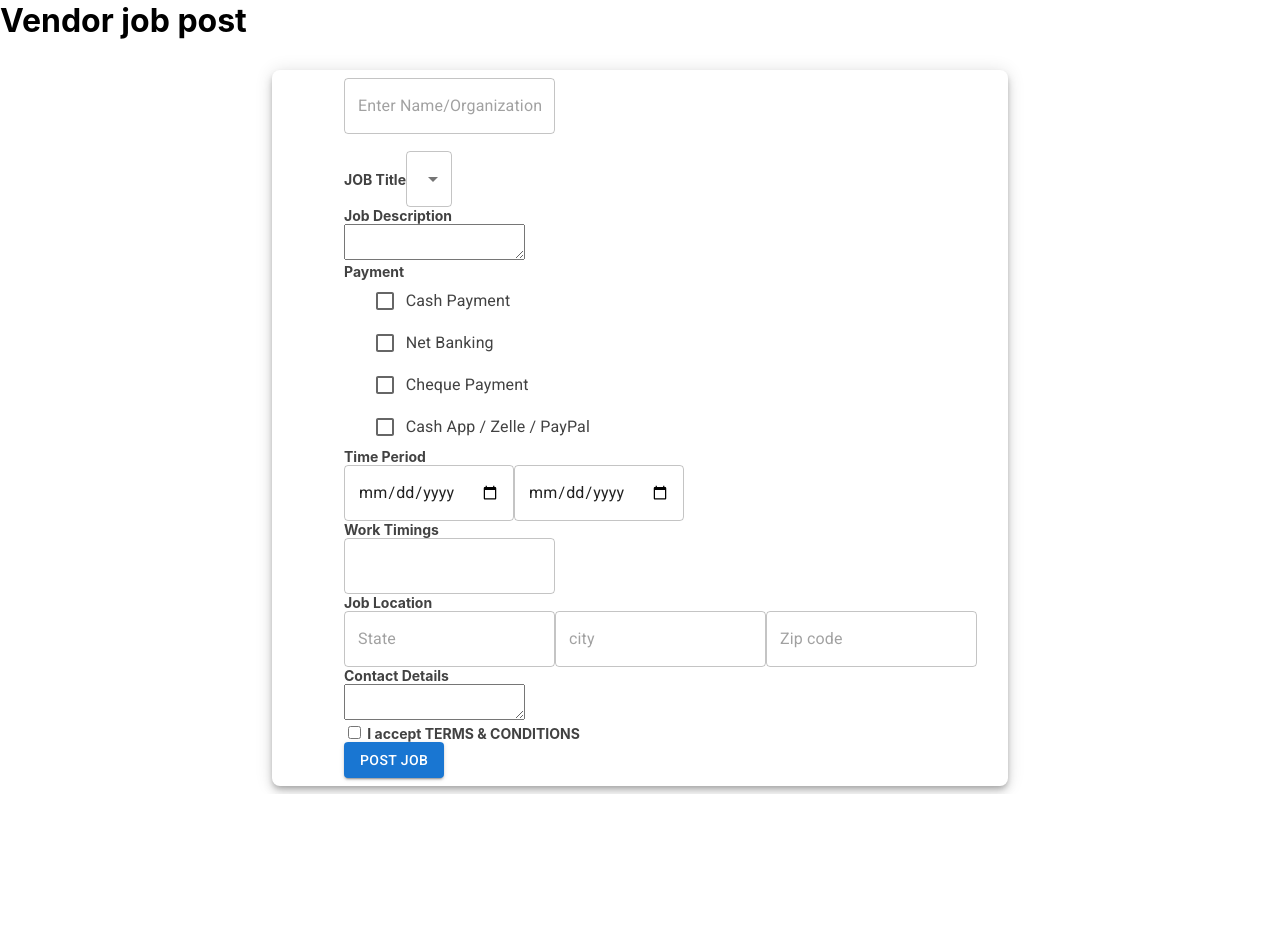
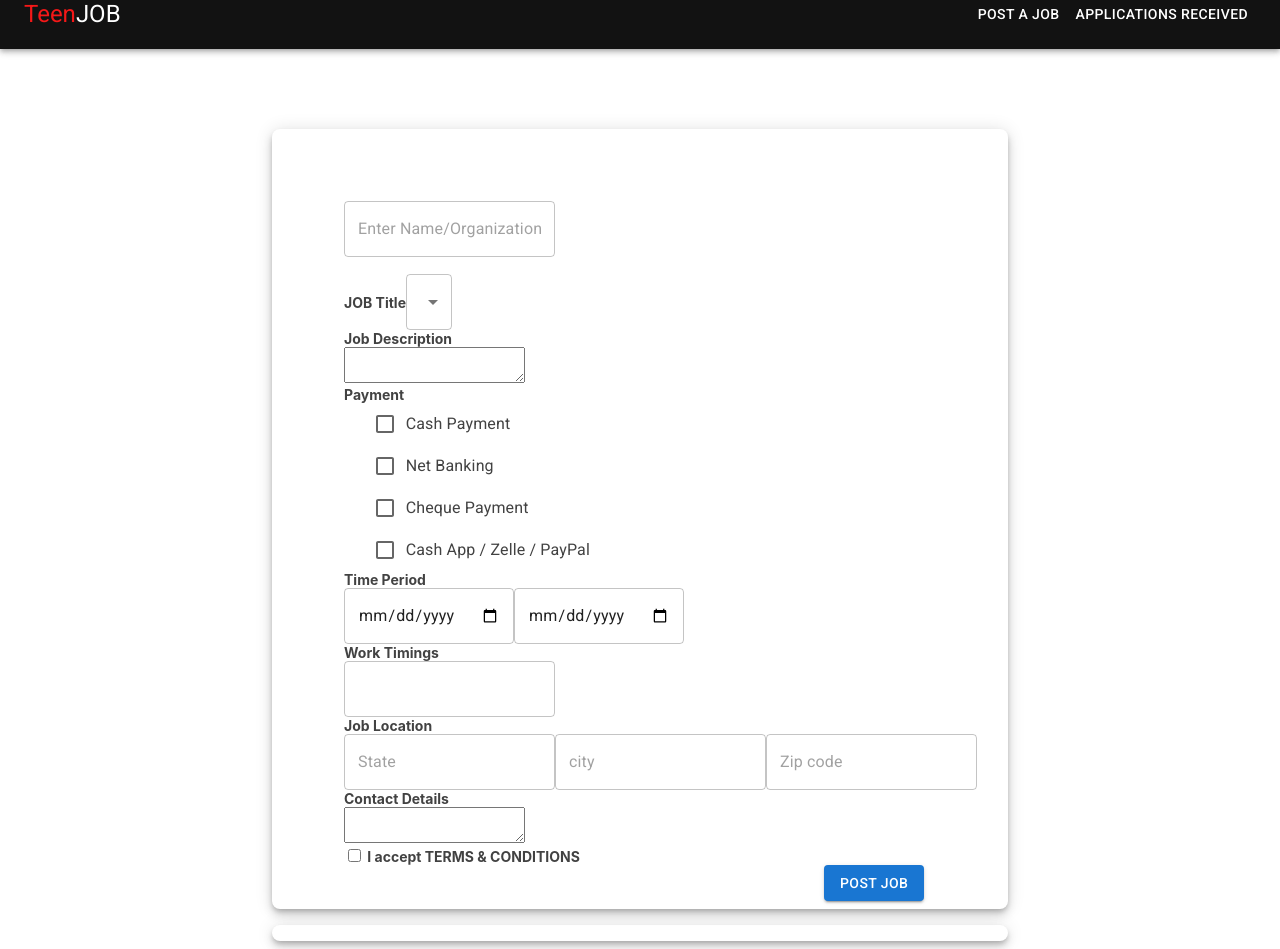
Before and after one commit to Intellisavvy/teens_portal_react_app, a React (Create React App) app: page / in a window 1280 px wide. Shown: the part 20-969 px from the top of the page. Before the commit the page ends 814 px from the top, so only its background shows below. Built offline with nearby package versions, Linux system fonts and the light colour scheme.

Commit message:
job card added

```diff
--- a/package.json
+++ b/package.json
@@ -5,6 +5,7 @@
   "dependencies": {
     "@emotion/react": "^11.9.0",
     "@emotion/styled": "^11.8.1",
+    "@mui/icons-material": "^5.8.0",
     "@mui/material": "^5.7.0",
     "@tailwindcss/forms": "^0.5.1",
     "@testing-library/jest-dom": "^5.16.4",
--- a/src/App.js
+++ b/src/App.js
@@ -1,13 +1,25 @@
 
+import { sizeHeight } from '@mui/system';
+import { useState } from 'react';
 import './job post/App.css';
+import VendorNavbar from './job post/component';
 import Post from './job post/post';
+import Hey from './job post/test';
 // import Hey from './test';
 
 function App() {
+  const [now,setnow]=useState([]);
+  const data=(user,job,des,payment,fromtime,totime,work,stat,place,zip,add)=>{
+    setnow((hill)=>{
+      return [...hill,
+      {name:user,title:job,apple:des,pay:payment,from:fromtime,to:totime,time:work,state:stat,city:place,code:zip,details:add,id:Math.random().toString()},]
+    })
+  }
   return (
     <div >
-     <Post/>
-     {/* <Hey/> */}
+      <VendorNavbar/>
+     <Post onflow={data}/>
+     <Hey fin={now}/>
     </div>
   );
 }
--- a/src/job post/App.css
+++ b/src/job post/App.css
@@ -2,3 +2,10 @@
 {
   margin-left: 4rem;
 }
+.button{
+  margin-left: 30rem;
+}
+.sall
+{
+  margin-top: 4rem;
+}
--- /dev/null
+++ b/src/job post/component.js
@@ -0,0 +1,141 @@
+import * as React from 'react';
+import AppBar from '@mui/material/AppBar';
+import Box from '@mui/material/Box';
+import Toolbar from '@mui/material/Toolbar';
+import IconButton from '@mui/material/IconButton';
+import Typography from '@mui/material/Typography';
+import Menu from '@mui/material/Menu';
+import MenuIcon from '@mui/icons-material/Menu';
+import Container from '@mui/material/Container';
+import Avatar from '@mui/material/Avatar';
+import Button from '@mui/material/Button';
+import Tooltip from '@mui/material/Tooltip';
+import MenuItem from '@mui/material/MenuItem';
+
+// import ProfilePic from '../../Images/ceo.jpg'
+
+const childNavData = ['Post a Job', 'Applications Received'];
+const settings = ['Profile', 'Logout'];
+
+const VendorNavbar = () => {
+    const [anchorElNav, setAnchorElNav] = React.useState(null);
+    const [anchorElUser, setAnchorElUser] = React.useState(null);
+
+    const handleOpenNavMenu = (event) => {
+        setAnchorElNav(event.currentTarget);
+    };
+    const handleOpenUserMenu = (event) => {
+        setAnchorElUser(event.currentTarget);
+    };
+
+    const handleCloseNavMenu = () => {
+        setAnchorElNav(null);
+    };
+
+    const handleCloseUserMenu = () => {
+        setAnchorElUser(null);
+    };
+
+    return (
+        <AppBar position="static" style={{backgroundColor:"#121212"}}>
+            <Container maxWidth="xl">
+                <Toolbar disableGutters>
+                    <Typography
+                        variant="h5"
+                        component="div"
+                        sx={{ mr: 2, display: { xs: 'none', md: 'flex' } }}
+                    >
+                        <span style={{color:"#F51818"}}>Teen</span> JOB
+                    </Typography>
+
+                    <Box sx={{ flexGrow: 1, display: { xs: 'flex', md: 'none' } }}>
+                        <IconButton
+                            size="large"
+                            aria-label="account of current user"
+                            aria-controls="menu-appbar"
+                            aria-haspopup="true"
+                            onClick={handleOpenNavMenu}
+                            color="inherit"
+                        >
+                            <MenuIcon />
+                        </IconButton>
+                        <Menu
+                            id="menu-appbar"
+                            anchorEl={anchorElNav}
+                            anchorOrigin={{
+                                vertical: 'bottom',
+                                horizontal: 'left',
+                            }}
+                            keepMounted
+                            transformOrigin={{
+                                vertical: 'top',
+                                horizontal: 'left',
+                            }}
+                            open={Boolean(anchorElNav)}
+                            onClose={handleCloseNavMenu}
+                            sx={{
+                                display: { xs: 'block', md: 'none' },
+                            }}
+                        >
+                            {childNavData.map((page) => (
+                                <MenuItem key={page} onClick={handleCloseNavMenu}>
+                                    <Typography textAlign="center">{page}</Typography>
+                                </MenuItem>
+                            ))}
+                        </Menu>
+                    </Box>
+                    <Typography
+                        variant="h6"
+                        noWrap
+                        component="div"
+                        sx={{ flexGrow: 1, display: { xs: 'flex', md: 'none' } }}
+                    >
+                        <span style={{color:"#F51818"}}>Teen</span> JOB
+                    </Typography>
+                    <Box sx={{ flexGrow: 1 }}></Box>
+
+                    <Box sx={{ flexGrow: 0, display: { xs: 'none', md: 'flex' } }}>
+                        {childNavData.map((page) => (
+                            <Button
+                                key={page}
+                                onClick={handleCloseNavMenu}
+                                sx={{ my: 2, color: 'white', display: 'block' }}
+                            >
+                                {page}
+                            </Button>
+                        ))}
+
+                        {/* <Tooltip title="Open settings">
+                            <IconButton onClick={handleOpenUserMenu} sx={{ p: 0 }}>
+                                <Avatar alt="Profile Picture" src={ProfilePic} />
+                            </IconButton>
+                        </Tooltip> */}
+                        <Menu
+                            sx={{ mt: '45px' }}
+                            id="menu-appbar"
+                            anchorEl={anchorElUser}
+                            anchorOrigin={{
+                                vertical: 'top',
+                                horizontal: 'right',
+                            }}
+                            keepMounted
+                            transformOrigin={{
+                                vertical: 'top',
+                                horizontal: 'right',
+                            }}
+                            open={Boolean(anchorElUser)}
+                            onClose={handleCloseUserMenu}
+                        >
+                            {settings.map((setting) => (
+                                <MenuItem key={setting} onClick={handleCloseUserMenu}>
+                                    <Typography textAlign="center">{setting}</Typography>
+                                </MenuItem>
+                            ))}
+                        </Menu>
+                    </Box>
+                </Toolbar>
+            </Container>
+        </AppBar>
+    );
+};
+export default VendorNavbar;
--- a/src/job post/post.js
+++ b/src/job post/post.js
@@ -1,6 +1,6 @@
 import * as React from 'react';
 import { useState } from 'react';
-
+import { useRef } from 'react';
 import TextField from '@mui/material/TextField';
 import FormControlLabel from '@mui/material/FormControlLabel';
 import Button from '@mui/material/Button';
@@ -28,7 +28,6 @@ function Post(props) {
      see:'',
      seen:'',
      mass:'',
-     zoo:'',
      so:''
     })
 
@@ -38,16 +37,19 @@ function Post(props) {
     //     const hike=e.target.value;
     //     setlove(hike);
     // }
+    const checkboxref =useRef('');
     const{one,two,three,four,five,six,seven,eight,nine,ten,bang,saw,see,seen,so}=data;
+    const[checkbox,setcheckbox]=useState(false);
     const Post=e=>{
+        setcheckbox(checkboxref.current.checked);
         setdata({...data,[e.target.name]:e.target.value});
         const hike=e.target.value;
         setlove(hike);
-    }
+    };
 
     const Hello=e=>{
         e.preventDefault();
-
+       props.onflow(one,two,three,four,five,six,seven,eight,nine,ten,bang,saw,see,seen,so);
         setdata({
             one:'',
             two:'',
@@ -64,7 +66,6 @@ function Post(props) {
             see:'',
             seen:'',
             mass:'',
-            zoo:'',
             so:''
         })
     }
@@ -72,14 +73,14 @@ function Post(props) {
 
     return (
       <div >
-          <h1>Vendor job post</h1>
+
             <Grid container>
 
       <Box
         sx={{
           boxShadow: 6,
           width: '45rem',
-          bgcolor: (theme) => (theme.palette.mode === 'dark' ? '#101010' : '#fff'),
+          bgcolor: (theme) => (theme.palette.mode === 'dark' ? '#FFFFFF' : '#FFFFFF'),
           color: (theme) =>
             theme.palette.mode === 'dark' ? 'grey.300' : 'grey.800',
           p: 1,
@@ -87,12 +88,13 @@ function Post(props) {
           borderRadius: 2,
           fontSize: '0.875rem',
           fontWeight: '700',
-          marginLeft:'17rem'
+          marginLeft:'17rem',
+          marginTop:'5rem'
         }}
       >
          <form onSubmit={Hello} className="side">
 
-                <div>
+                <div className="sall">
                 <TextField
 
                             name='one'
@@ -100,30 +102,39 @@ function Post(props) {
                             placeholder='Enter Name/Organization'
                             type={'text'}
                             onChange={Post}
+
                         />
                 </div><br/>
                 <div>
                     <div >
                         <label><b>JOB Title</b></label>
-                        {love === 70 &&
+                        {/* {love === 70 &&
                    (
-                       <div style={{position:'relative'}}>
-                         <TextField placeholder='Enter job category '  name="zoo" />
+                       <div >
+                         <TextField placeholder='Enter job category ' value="sel" />
                         </div>
 
                    )
-                   }
+                   } */}
                     <Select  labelId="demo-simple-select-label" id="demo-simple-select"
                            value={two}   name="two" onChange={Post}
                            >
-                          <MenuItem value={0}>---None---</MenuItem>
-                          <MenuItem value={10}>Baby Sitter</MenuItem>
-                          <MenuItem value={20}>Gardener</MenuItem>
-                           <MenuItem value={30}>Pizza Delivery</MenuItem>
-                           <MenuItem value={40}>Coffee Day Waiter</MenuItem>
-                           <MenuItem value={50}>Type Writer</MenuItem>
-                           <MenuItem value={60}>Online Tutions</MenuItem>
-                           <MenuItem value={70}>None of Above{props.TextField}</MenuItem>
+                          <MenuItem value="none">---None---</MenuItem>
+                          <MenuItem value="Babysiter">Baby Sitter</MenuItem>
+                          <MenuItem value="Gardener">Gardener</MenuItem>
+                           <MenuItem value="Pizza delivery">Pizza Delivery</MenuItem>
+                           <MenuItem value="Coffee day">Coffee Day Waiter</MenuItem>
+                           <MenuItem value="Type writer">Type Writer</MenuItem>
+                           <MenuItem value="Online tution">Online Tutions</MenuItem>
+                           <MenuItem value="cook">Cook</MenuItem>
+                           <MenuItem value="crew members">Crew members</MenuItem>
+                           <MenuItem value="cashier">Cashier</MenuItem>
+                           <MenuItem value="clerk helper">Clerk Helper</MenuItem>
+                           <MenuItem value="sales crew">Sales crew</MenuItem>
+                           <MenuItem value="Dish washer">Dish washer</MenuItem>
+                           <MenuItem value="Beverage supplier">Beverage supplier</MenuItem>
+                           <MenuItem value="pool cleaning">Pool cleaning</MenuItem>
+                           <MenuItem value="none ">None of Above</MenuItem>
                     </Select>
 
                     </div>
@@ -174,26 +185,25 @@ function Post(props) {
                         <div>
                             <label><b>Job Location</b></label>
                         </div>
+                        <div style={{display:'flex'}}>
+                            <div>
                                 <TextField
-
                                  value={seven}   name="seven" onChange={Post}
-                           placeholder='State'
-
-                        />
+                                  placeholder='State'/>
+                            </div>
+                            <div>
                                     <TextField
-
-                            id="outlined-password-input"
                                       placeholder='city'
-                            value={eight}   name="eight" onChange={Post}
-
-                        />
+                                    value={eight}   name="eight" onChange={Post} />
+                            </div>
+                            <div>
                                <TextField
-
                                  id="outlined-password-input"
                                  placeholder='Zip code'
                                 value={nine}   name="nine" onChange={Post}
-                            type={'number'}
-                        />
+                                 type={'number'} />
+                            </div>
+                        </div>
                     </div>
                     <div>
                         <div>
@@ -202,10 +212,10 @@ function Post(props) {
                         <textarea     value={ten}   name="ten" onChange={Post} />
                     </div>
                     <div>
-                        <input type={'checkbox'} value={bang} name="bang"  onChange={Post}  /> I accept TERMS & CONDITIONS
+                        <input type={'checkbox'} value={bang} name="bang"  onChange={Post} ref={checkboxref} /> I accept TERMS & CONDITIONS
 
                     </div>
-                    <div className='btn'>
+                    <div className='button'>
                         <Button variant="contained" type={'submit'}  >Post Job</Button>
                     </div>
                 </div>
--- /dev/null
+++ b/src/job post/test.js
@@ -0,0 +1,48 @@
+import React from "react";
+import Box from '@mui/material/Box';
+
+
+
+  function Hey(props) {
+
+  return (
+
+        <Box
+        sx={{
+          boxShadow: 6,
+          width: '45rem',
+          bgcolor: (theme) => (theme.palette.mode === 'dark' ? '#101010' : '#fff'),
+          color: (theme) =>
+            theme.palette.mode === 'dark' ? 'grey.300' : 'grey.800',
+          p: 1,
+          m: 1,
+          borderRadius: 2,
+          fontSize: '0.875rem',
+          fontWeight: '700',
+          marginLeft:'17rem'
+        }}>
+
+         {props.fin.map((no)=>
+         < tr key={no.id}>
+           <p><b>Name :</b>{no.name}</p>
+           <p><b>title:</b>{no.title}</p>
+           <p><b>Job Description:</b>{no.apple}</p>
+           <p><b>Payment:</b>{no.pay}</p>
+           <p><b>Time period</b></p>
+           <p><b>From:</b>{no.from}</p>
+           <p><b>To:</b>{no.to}</p>
+           <p><b>Work timings:</b>{no.time}</p>
+           <p><b>Job location</b></p>
+           <p><b>State:</b>{no.state}</p>
+           <p><b>City:</b>{no.city}</p>
+           <p><b>Zipcode:</b>{no.code}</p>
+           <p><b>Contact Details:</b>{no.details}</p>
+         </tr>
+         )}
+
+        </Box>
+
+  );
+};
+
+export default Hey;
```
Also changed, not shown: src/test.js (deleted, +0 -20 lines), 1 other file (tests, documents, lock files or other folders). Lines whose indentation alone changed are shown as unchanged.
